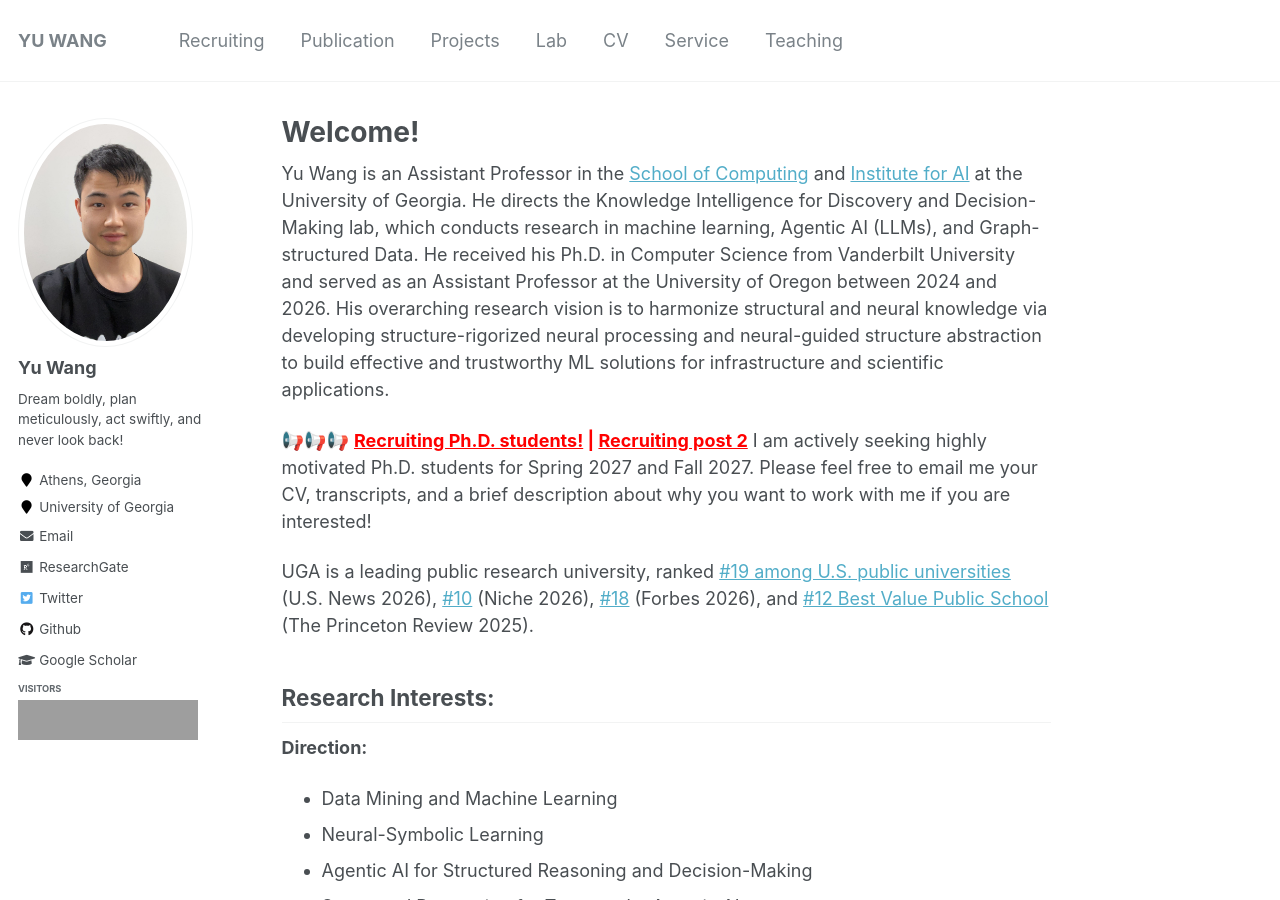
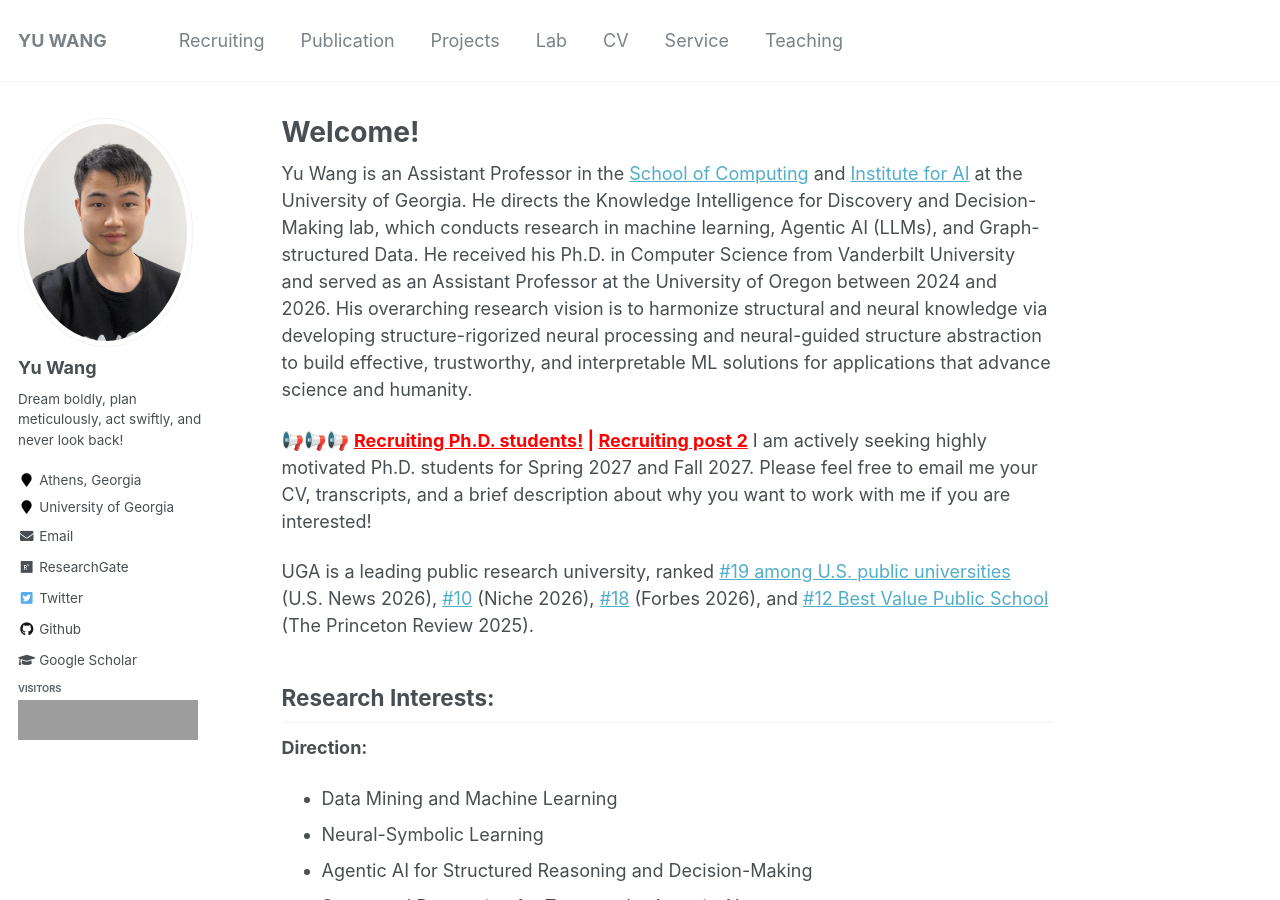
Before and after one commit to yuwang0103/yuwang0103.github.io, a Jekyll site: the page built from _pages/about.md, in a window 1280 px wide and 900 px high. Built offline with Jekyll 4.4.1, drawn with Linux system fonts in a browser that asks for light colours; grey boxes are pictures that could not be loaded.

Commit message:
Refine research vision statement

```diff
--- a/_pages/about.md
+++ b/_pages/about.md
@@ -9,7 +9,7 @@ redirect_from:
 ---
 
 
-Yu Wang is an Assistant Professor in the [School of Computing](https://computing.uga.edu/) and [Institute for AI](https://www.ai.uga.edu/) at the University of Georgia. He directs the Knowledge Intelligence for Discovery and Decision-Making lab, which conducts research in machine learning, Agentic AI (LLMs), and Graph-structured Data. He received his Ph.D. in Computer Science from Vanderbilt University and served as an Assistant Professor at the University of Oregon between 2024 and 2026. His overarching research vision is to harmonize structural and neural knowledge via developing structure-rigorized neural processing and neural-guided structure abstraction to build effective and trustworthy ML solutions for infrastructure and scientific applications.
+Yu Wang is an Assistant Professor in the [School of Computing](https://computing.uga.edu/) and [Institute for AI](https://www.ai.uga.edu/) at the University of Georgia. He directs the Knowledge Intelligence for Discovery and Decision-Making lab, which conducts research in machine learning, Agentic AI (LLMs), and Graph-structured Data. He received his Ph.D. in Computer Science from Vanderbilt University and served as an Assistant Professor at the University of Oregon between 2024 and 2026. His overarching research vision is to harmonize structural and neural knowledge via developing structure-rigorized neural processing and neural-guided structure abstraction to build effective, trustworthy, and interpretable ML solutions for applications that advance science and humanity.
 
 📢📢📢 <span style="color:red"><b><a href="/recruiting/" style="color:red">Recruiting Ph.D. students!</a> | <a href="/recruiting-cn/" style="color:red">Recruiting post 2</a></b></span> I am actively seeking highly motivated Ph.D. students for Spring 2027 and Fall 2027. Please feel free to email me your CV, transcripts, and a brief description about why you want to work with me if you are interested!
 
```
